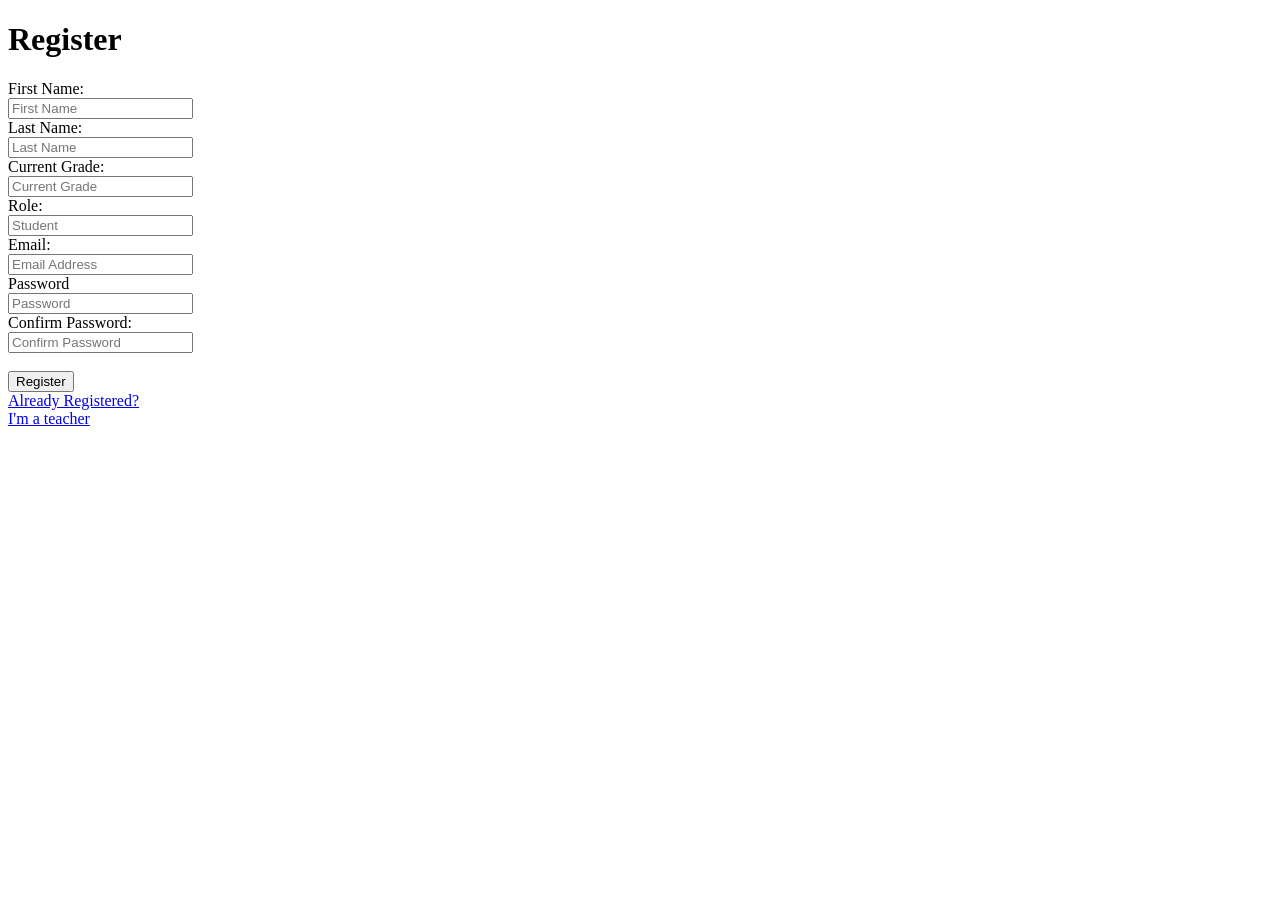
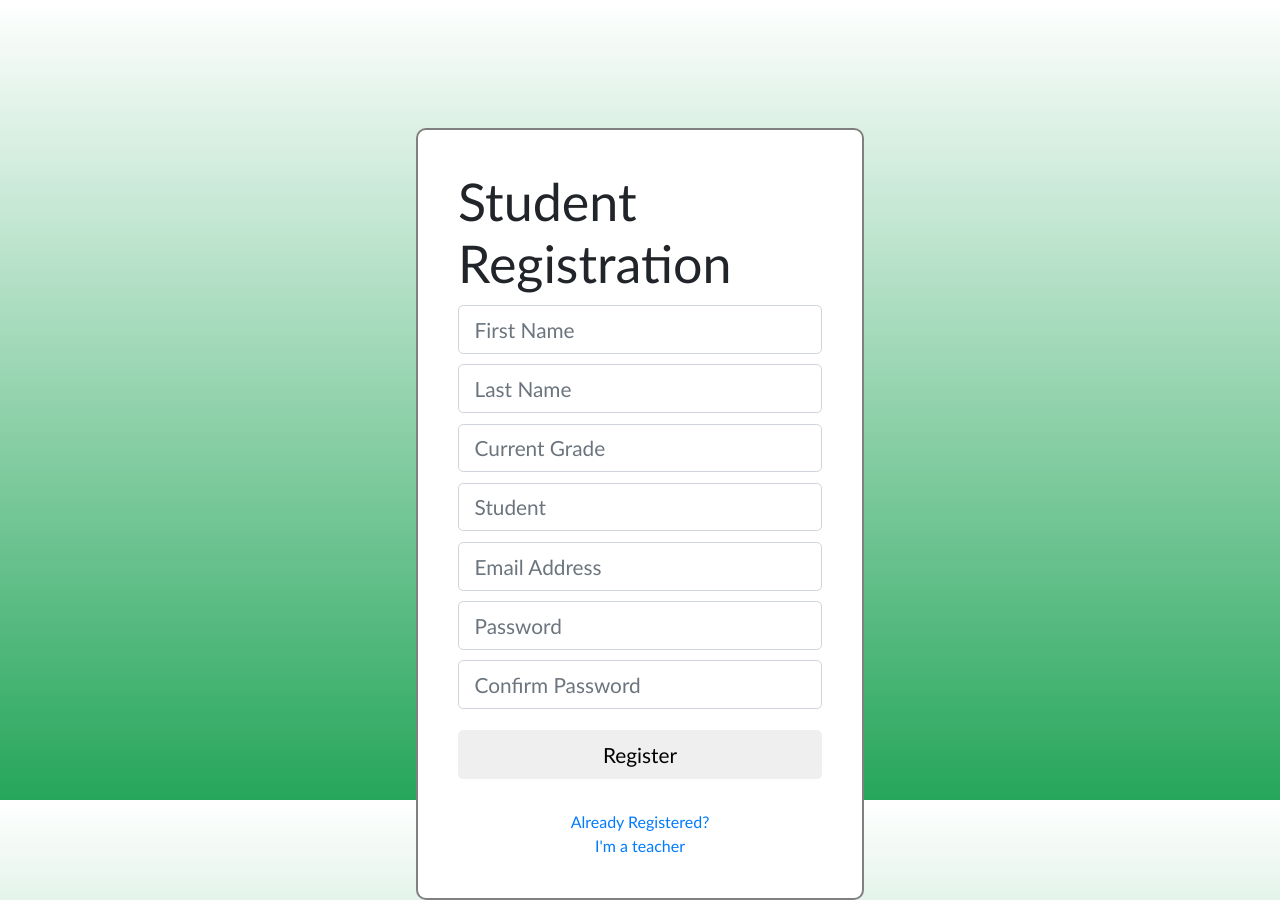
Before and after one commit to softheartedx/school_portal_project, a Flask app: page / in a window 1280 px wide. Before the commit the page ends 800 px from the top, so only its background shows below. Run offline with Flask 2, Linux system fonts and the light colour scheme.

Commit message:
Added styling to front-end

```diff
--- a/flask_app/models/user_model.py
+++ b/flask_app/models/user_model.py
@@ -53,7 +53,8 @@ class User:
                 JOIN enrollment on enrollment.student_id = users.id
                 LEFT JOIN classes on enrollment.class_id = classes.id WHERE users.id =%(id)s'''
         results = connectToMySQL(db).query_db(query, id)
-        one_student = cls(results[0]) #this can be out of for loop because we want to return just one student
+        one_student = cls(results[0])
+        print(one_student) #prints immutable dict
         for row_in_db in results:
             enrollment_data = {
                 'student_id': row_in_db['student_id'],
@@ -68,15 +69,10 @@ class User:
                 "location": row_in_db['location'],
                 "start_date": row_in_db['start_date'],
                 'created_at': row_in_db['classes.created_at'],
-                # 'updated_at': row_in_db['classes.updated_at']
             }
-            # enrollment = cls(enrollment_data)
             one_student.classes.append(Class(one_class_data))
-
-            # all_classes.append(enrollment)
         return one_student
 
-    # NEED JOIN QUERIES
 
     @staticmethod
     def user_validator(user):
--- a/flask_app/templates/student_register.html
+++ b/flask_app/templates/student_register.html
@@ -5,16 +5,17 @@
     <meta charset="UTF-8">
     <meta http-equiv="X-UA-Compatible" content="IE=edge">
     <meta name="viewport" content="width=device-width, initial-scale=1.0">
-
+    <link rel='stylesheet' href='https://cdn.jsdelivr.net/npm/bootstrap@4.0.0/dist/css/bootstrap.min.css'
+        integrity='sha384-Gn5384xqQ1aoWXA+058RXPxPg6fy4IWvTNh0E263XmFcJlSAwiGgFAW/dAiS6JXm' crossorigin='anonymous'>
+    <link rel="stylesheet" href="../static/style/styles.css">
     <title>Student Registration</title>
 
 </head>
 
 <body>
-    <div id="container">
-        <div class="registration">
+    <div class="container register">
             <form action="/register" method="post">
-                <h1>Register</h1>
+                <h1>Student Registration</h1>
                 {% with messages = get_flashed_messages() %}
                 {% if messages %}
                 {% for message in messages %}
@@ -22,54 +23,17 @@
                 {% endfor %}
                 {% endif %}
                 {% endwith %}
-                <div>
-                    <label for="first_name">First Name:</label>
-                    <br>
-                    <input type="text" name="first_name" placeholder="First Name">
-                </div>
-
-                <div>
-                    <label for="last_name">Last Name:</label>
-                    <br>
-                    <input type="text" name="last_name" placeholder="Last Name">
-                </div>
-
-                <div>
-                    <label for="current_grade">Current Grade:</label>
-                    <br>
-                    <input type="number" name="current_grade" placeholder="Current Grade">
-                </div>
-
-                <div>
-                    <label for="role">Role:</label>
-                    <br>
-                    <input type="text" name="role" placeholder="Student">
-                </div>
-
-                <div>
-                    <label for="email">Email:</label>
-                    <br>
-                    <input type="text" name="email" placeholder="Email Address">
-                </div>
-
-                <div>
-                    <label for="password">Password</label>
-                    <br>
-                    <input type="password" name="password" placeholder="Password">
-                </div>
-
-                <div>
-                    <label for="cpassword">Confirm Password:</label>
-                    <br>
-                    <input type="password" name="cpassword" placeholder="Confirm Password">
-                </div>
-                <br>
-                <button type="submit">Register</button>
+                <input type="text" name="first_name" placeholder="First Name" class="form-control mt-2">
+                    <input type="text" name="last_name" placeholder="Last Name" class="form-control mt-2">
+                    <input type="number" name="current_grade" placeholder="Current Grade" class="form-control mt-2">
+                    <input type="text" name="role" placeholder="Student" class="form-control mt-2">
+                    <input type="text" name="email" placeholder="Email Address" class="form-control mt-2">
+                    <input type="password" name="password" placeholder="Password" class="form-control mt-2">
+                    <input type="password" name="cpassword" placeholder="Confirm Password" class="form-control mt-2">
+                <button type="submit" class="btn mt-3">Register</button>
             </form>
-            <a href="/login_page">Already Registered?</a>
-            <br>
+            <a href="/login_page" class="mt-4">Already Registered?</a>
             <a href="/teacher_registration">I'm a teacher</a>
-        </div>
     </div>
 </body>
 
```
Also changed, not shown: flask_app/controllers/classroom_controller.py (+7 -0 lines), flask_app/static/style/styles.css (+55 -0 lines), flask_app/templates/join_class.html (+14 -3 lines), flask_app/templates/one_class.html (deleted, +0 -12 lines), flask_app/templates/student_dashboard.html (+8 -8 lines), flask_app/templates/teacher_dashboard.html (+15 -5 lines), flask_app/templates/teacher_register.html (+12 -1 lines), 3 other files. Lines whose indentation alone changed are shown as unchanged.
